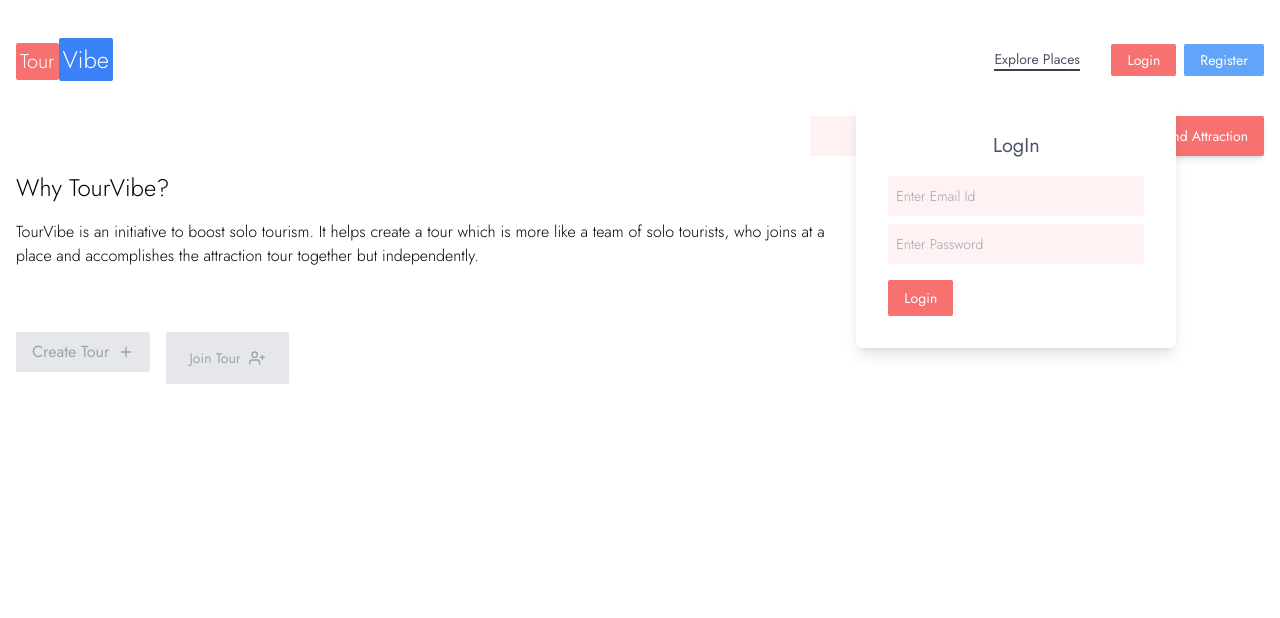
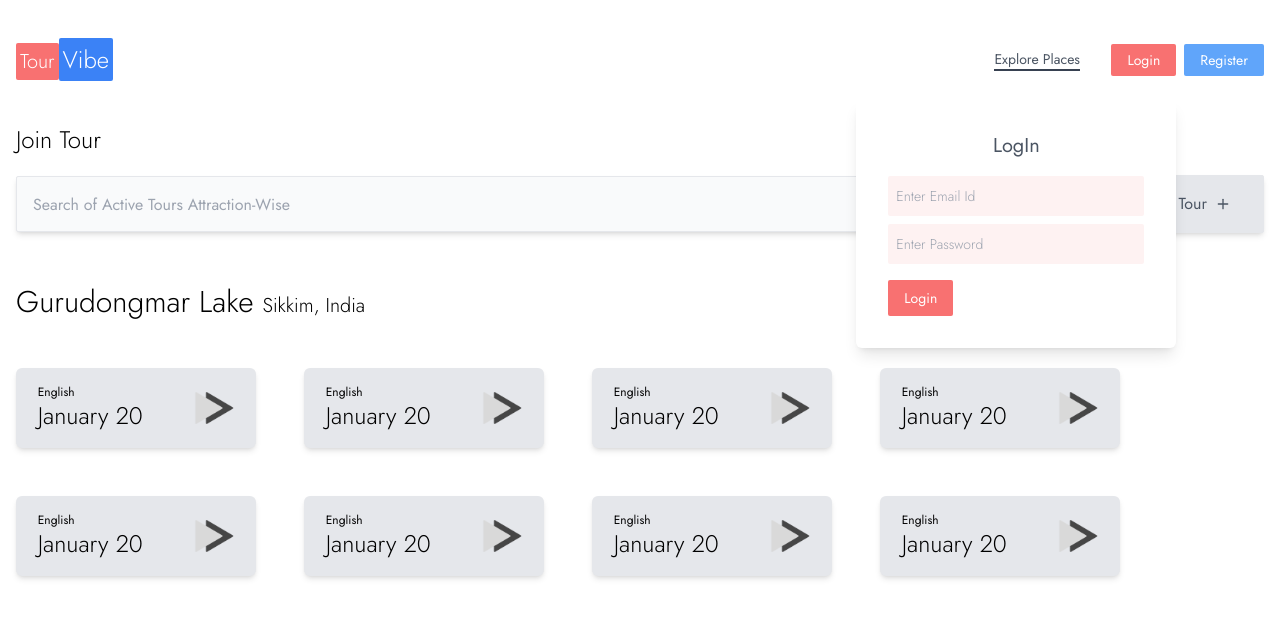
Before and after one commit to prateekpranveer/Project-TourVibes, a Next.js app: page / in a window 1280 px wide. Shown: the top 618 px of the page. Built offline with nearby package versions, Linux system fonts and the light colour scheme; no server answers.

Commit message:
improved design

```diff
--- /dev/null
+++ b/components/ActiveTours.tsx
@@ -0,0 +1,28 @@
+import React from 'react'
+import SingleTour from './modals/SingleTour'
+
+const ActiveTours = () => {
+  return (
+    <div className='text-2xl font-jost-300'>
+        <div>
+            <div className='place'>
+                <h1 className='font-jost-300 text-3xl'>Gurudongmar Lake <span className='adress font-jost-300 text-xl'>Sikkim, India</span></h1>
+            </div>
+            <div className='mt-12'>
+                <div className='flex gap-12 flex-wrap'>
+                    <SingleTour/>
+                    <SingleTour/>
+                    <SingleTour/>
+                    <SingleTour/>
+                    <SingleTour/>
+                    <SingleTour/>
+                    <SingleTour/>
+                    <SingleTour/>
+                </div>
+            </div>
+        </div>
+    </div>
+  )
+}
+
+export default ActiveTours
--- a/components/Banner.tsx
+++ b/components/Banner.tsx
@@ -1,14 +1,25 @@
 import React from 'react'
+import CreateTour from './CreateTour'
+
+export type paddingType = {
+  left: number,
+  top: number
+}
 
 const Banner = () => {
   return (
-    <div className='mt-4 h-40'>
-        <div>
+    <div className='mt-6 h-40'>
+        <div className=''>
             <div>
-                <h1 className='font-jost-300 text-2xl'>Why TourVibe?</h1>
+                <h1 className='font-jost-300 text-2xl'>Join Tour</h1>
             </div>
-            <div>
-              <p className='font-jost-300 w-2/3 mt-4 text-md'>TourVibe is an initiative to boost solo tourism. It helps create a tour which is more like a team of solo tourists, who joins at a place and accomplishes the attraction tour together but independently. </p>
+            <div className='flex space-x-4 mt-2'>
+              <div className='h-20 flex justify-start items-center w-full'>
+                <input className='h-14 bg-gray-50 px-4 shadow-md font-jost-400 border rounded-sm w-full' placeholder='Search of Active Tours Attraction-Wise'/>
+              </div>
+              <div className='flex items-center min-w-fit'>
+                <CreateTour/>
+              </div>
             </div>
         </div>
     </div>
--- a/components/CreateTour.tsx
+++ b/components/CreateTour.tsx
@@ -1,13 +1,14 @@
 import React, { useState } from 'react';
 import { Plus } from 'react-feather';
 import Link from 'next/link';
+import { paddingType } from './Banner';
 
 function CreateTour() {
 
   return (
     <Link href='/create-tour'>
     <div className='flex'>
-      <button className="bg-gray-200 flex space-x-2 items-center hover:bg-gray-300 hover:text-gray-600 text-gray-400 font-jost-400 py-2 px-4 rounded-sm">
+      <button className={`bg-gray-200 shadow-md flex space-x-2 items-center border hover:bg-gray-200 hover:text-gray-600 text-gray-600 font-jost-400 py-4 px-8 rounded-sm`}>
         <span>Create Tour</span> <Plus size={16}/>
       </button>
     </div>
--- /dev/null
+++ b/components/modals/SingleTour.tsx
@@ -0,0 +1,19 @@
+import React from 'react'
+
+const SingleTour = () => {
+  return (
+    <div>
+        <div className='flex cursor-pointer hover:bg-gray-600 text-black hover:text-white justify-around items-center w-60 rounded-md shadow-md bg-gray-200 h-20'>
+            <div>
+            <div className='language'><h3 className='text-xs font-jost-400'>English</h3></div>
+                <div className='Date'><h3 className='text-2xl font-jost-300'>January 20</h3></div>
+            </div>
+            <div className='w-12'>
+                <img src="./for.png" alt="" />
+            </div>
+        </div>
+    </div>
+  )
+}
+
+export default SingleTour
--- a/pages/index.tsx
+++ b/pages/index.tsx
@@ -15,6 +15,7 @@ import Login from '../components/modals/Login'
 import CreateTour from '../components/CreateTour'
 import JoinTour from '../components/JoinTour'
 import axios from '../axios'
+import ActiveTours from '../components/ActiveTours'
 
 
 const Home: NextPage = () => {
@@ -40,12 +41,8 @@ const Home: NextPage = () => {
   return (
     <div className='max-w-9xl px-4 m-auto'>
       <Header />
-      <Header2 />
       <Banner />
-      <div className='flex space-x-4'>
-        <CreateTour />
-        <JoinTour />
-      </div>
+      <ActiveTours/>
 
       {/* <h1>Hello World Count = {count}</h1>
         <button onClick={
```
Also changed, not shown: public/for.png (added), public/forward.svg (added).
